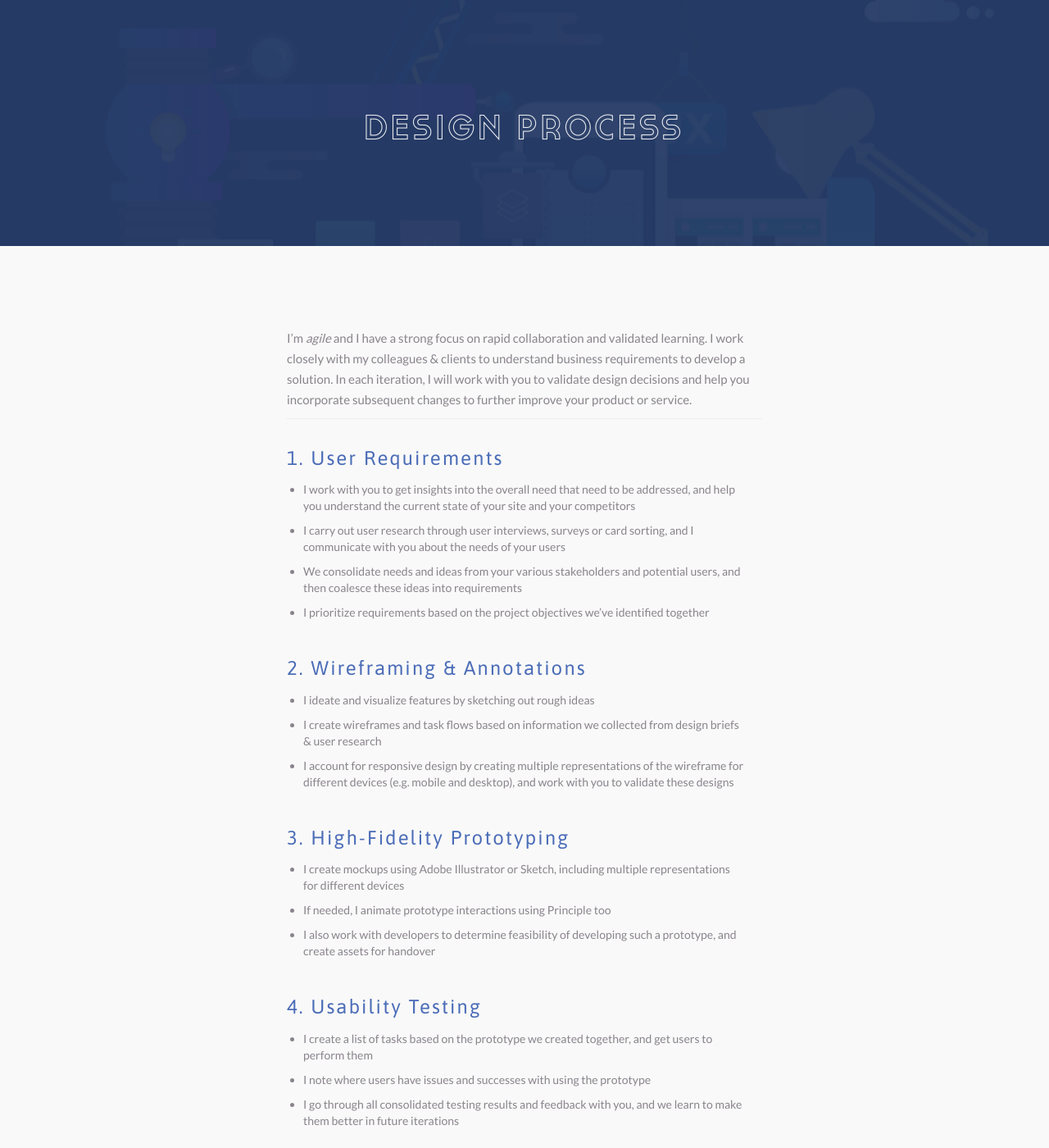
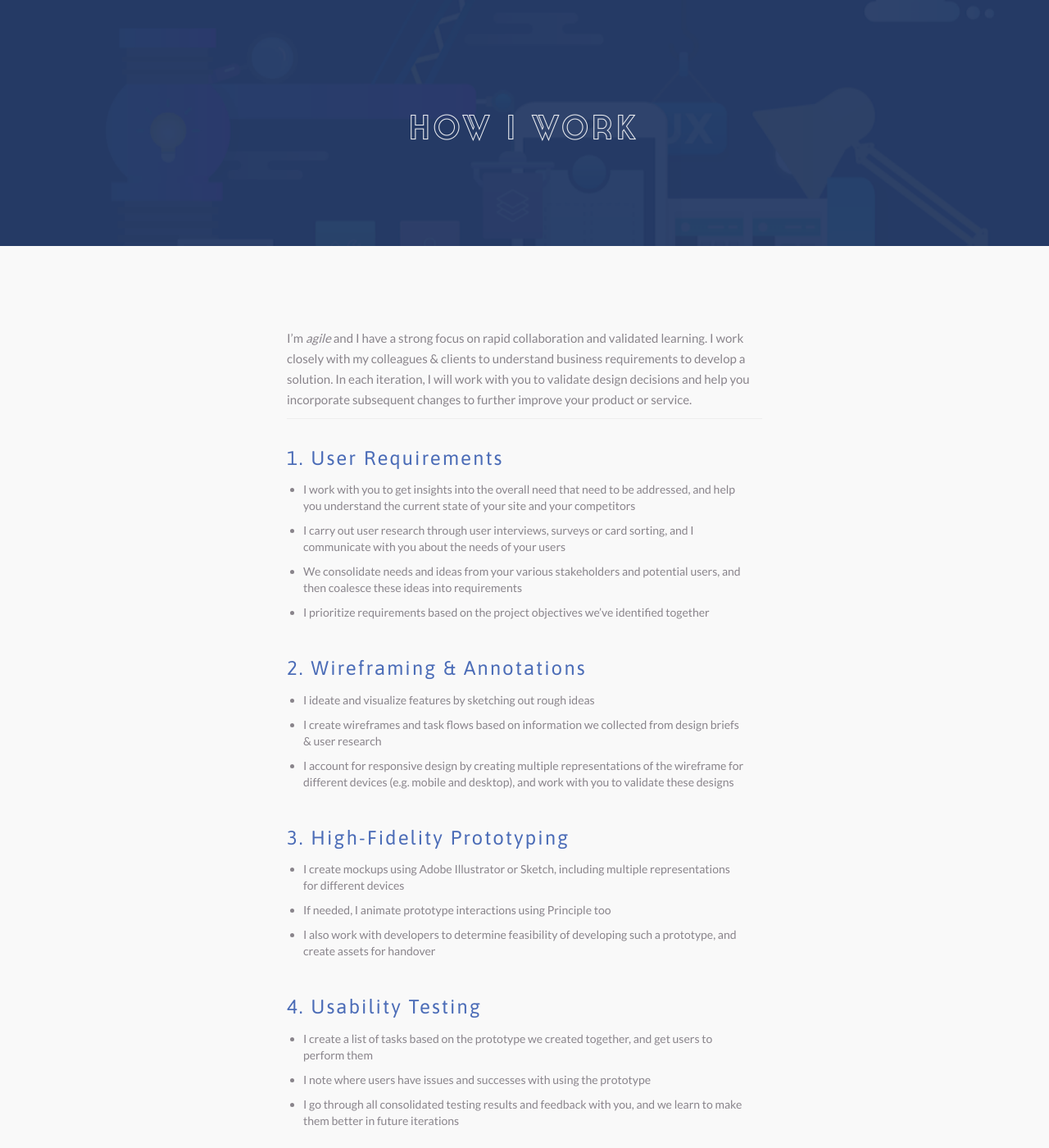
Before and after one commit to yzixuan/yzixuan.github.io, a Jekyll site: the page built from process.md, in a window 1280 px wide and 1400 px high. Shown: the whole window at 82% size. Built offline with Jekyll 4.4.1, drawn with Linux system fonts in a browser that asks for light colours; nearby versions of some CDN libraries.

Commit message:
update page titles

```diff
--- a/_includes/navbar.html
+++ b/_includes/navbar.html
@@ -11,8 +11,8 @@
     <div class="collapse navbar-collapse">
       <ul class="nav navbar-nav">
         <li><a class="scroll" href="{{ "/" | prepend: site.baseurl }}">HOME</a></li>
-        <li><a class="scroll" href="{{ "/process" | prepend: site.baseurl }}">DESIGN PROCESS</a></li>
-        <li><a class="scroll" href="{{ "/portfolio" | prepend: site.baseurl }}">PORTFOLIO</a></li>
+        <li><a class="scroll" href="{{ "/process" | prepend: site.baseurl }}">HOW I WORK</a></li>
+        <li><a class="scroll" href="{{ "/portfolio" | prepend: site.baseurl }}">UX PORTFOLIO</a></li>
       </ul>
     </div>
   </div>
--- a/_sass/_navbar.scss
+++ b/_sass/_navbar.scss
@@ -39,7 +39,7 @@
         height: 55px;
         display: block;
         font-size: 12px;
-        letter-spacing: .5px;
+        letter-spacing: 2px;
         line-height: 80px;
         margin: 0 0 0 40px;
         padding: 0;
--- a/portfolio.html
+++ b/portfolio.html
@@ -1,6 +1,6 @@
 ---
 layout: portfolio-page
-title: Portfolio
+title: UX Portfolio
 ---
 
 {% for post in site.posts %}
--- a/process.md
+++ b/process.md
@@ -1,6 +1,6 @@
 ---
 layout: page
-title: Design Process
+title: How I Work
 permalink: process
 ---
 
```
